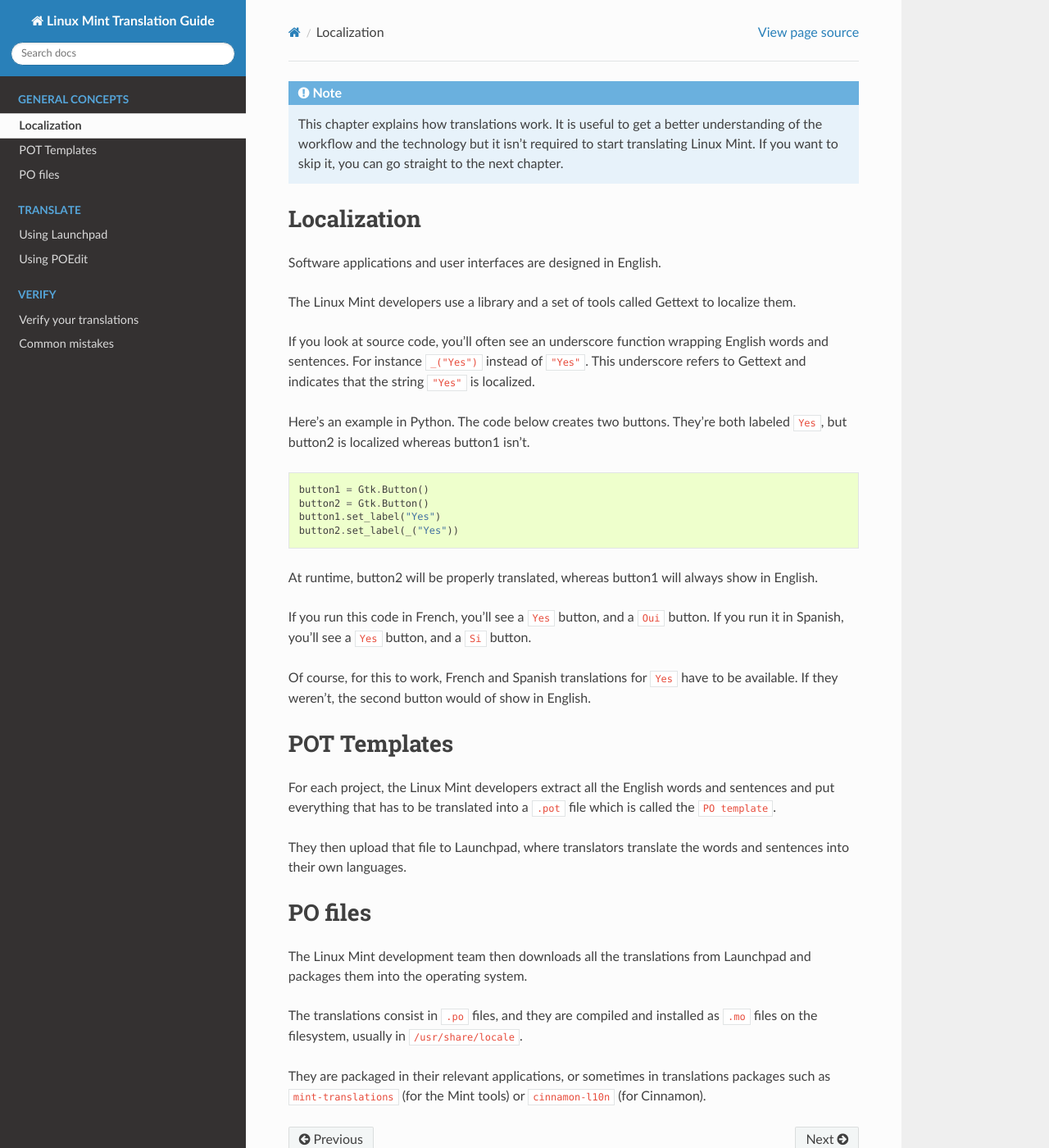
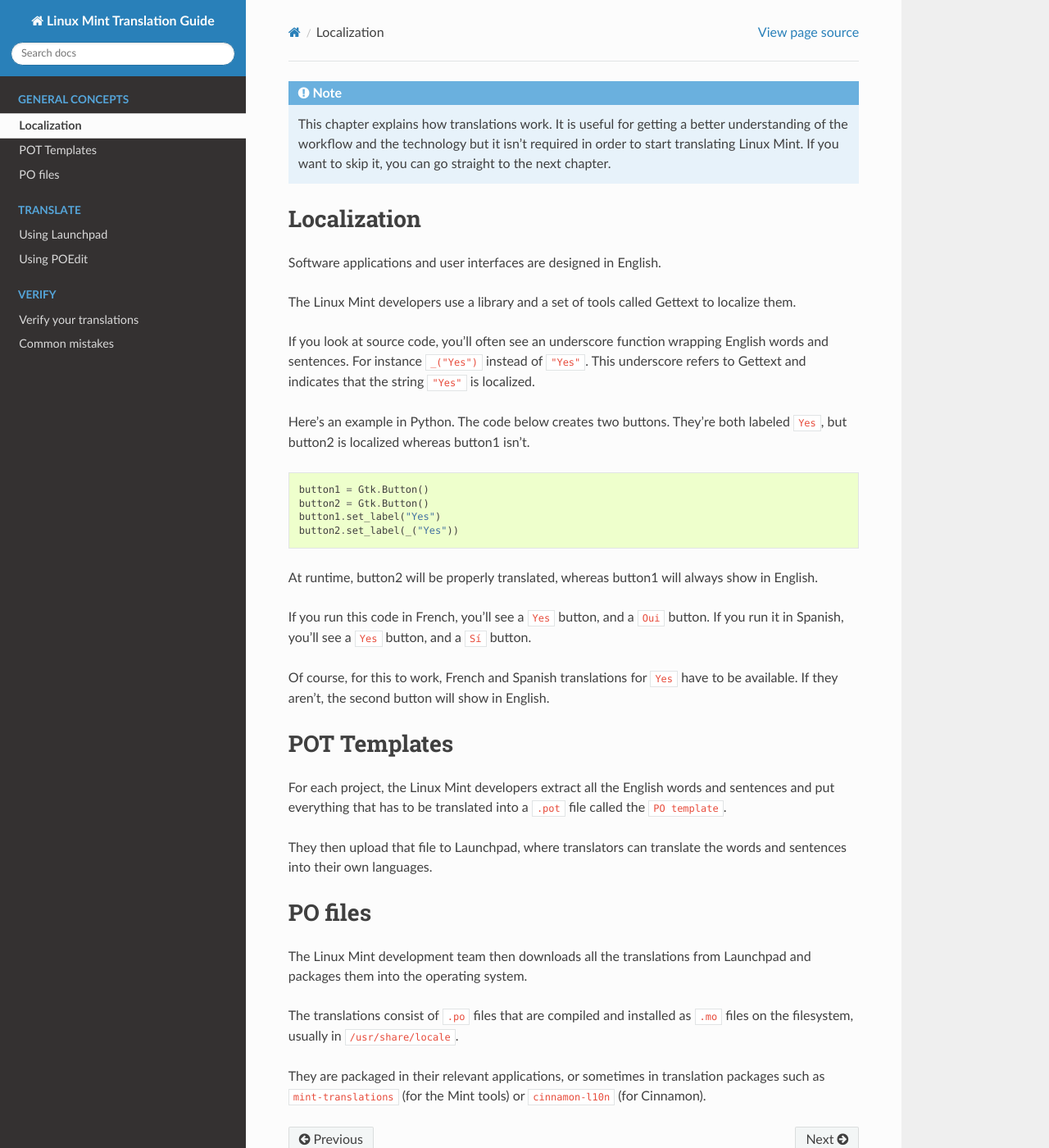
Before and after one commit to linuxmint/doc-translation-guide, a Sphinx documentation site: the page built from docs/l10n.rst, in a window 1280 px wide and 1400 px high. Shown: the whole window at 82% size. Built offline with Sphinx 7.4.7 and the Read the Docs theme 2.0.0, drawn with Linux system fonts in a browser that asks for light colours.

Commit message:
Language modifications (#1)

```diff
--- a/docs/l10n.rst
+++ b/docs/l10n.rst
@@ -1,5 +1,5 @@
 .. note::
-	This chapter explains how translations work. It is useful to get a better understanding of the workflow and the technology but it isn't required to start translating Linux Mint. If you want to skip it, you can go straight to the next chapter.
+	This chapter explains how translations work. It is useful for getting a better understanding of the workflow and the technology but it isn't required in order to start translating Linux Mint. If you want to skip it, you can go straight to the next chapter.
 
 
 Localization
@@ -23,22 +23,22 @@
 At runtime, button2 will be properly translated, whereas button1 will always show in English.
 
 If you run this code in French, you'll see a ``Yes`` button, and a ``Oui`` button.
-If you run it in Spanish, you'll see a ``Yes`` button, and a ``Si`` button.
+If you run it in Spanish, you'll see a ``Yes`` button, and a ``Sí`` button.
 
-Of course, for this to work, French and Spanish translations for ``Yes`` have to be available. If they weren't, the second button would of show in English.
+Of course, for this to work, French and Spanish translations for ``Yes`` have to be available. If they aren't, the second button will show in English.
 
 POT Templates
 =============
 
-For each project, the Linux Mint developers extract all the English words and sentences and put everything that has to be translated into a ``.pot`` file which is called the ``PO template``.
+For each project, the Linux Mint developers extract all the English words and sentences and put everything that has to be translated into a ``.pot`` file called the ``PO template``.
 
-They then upload that file to Launchpad, where translators translate the words and sentences into their own languages.
+They then upload that file to Launchpad, where translators can translate the words and sentences into their own languages.
 
 PO files
 ========
 
 The Linux Mint development team then downloads all the translations from Launchpad and packages them into the operating system.
 
-The translations consist in ``.po`` files, and they are compiled and installed  as ``.mo`` files on the filesystem, usually in ``/usr/share/locale``.
+The translations consist of ``.po`` files that are compiled and installed as ``.mo`` files on the filesystem, usually in ``/usr/share/locale``.
 
-They are packaged in their relevant applications, or sometimes in translations packages such as ``mint-translations`` (for the Mint tools) or ``cinnamon-l10n`` (for Cinnamon).
+They are packaged in their relevant applications, or sometimes in translation packages such as ``mint-translations`` (for the Mint tools) or ``cinnamon-l10n`` (for Cinnamon).
```
